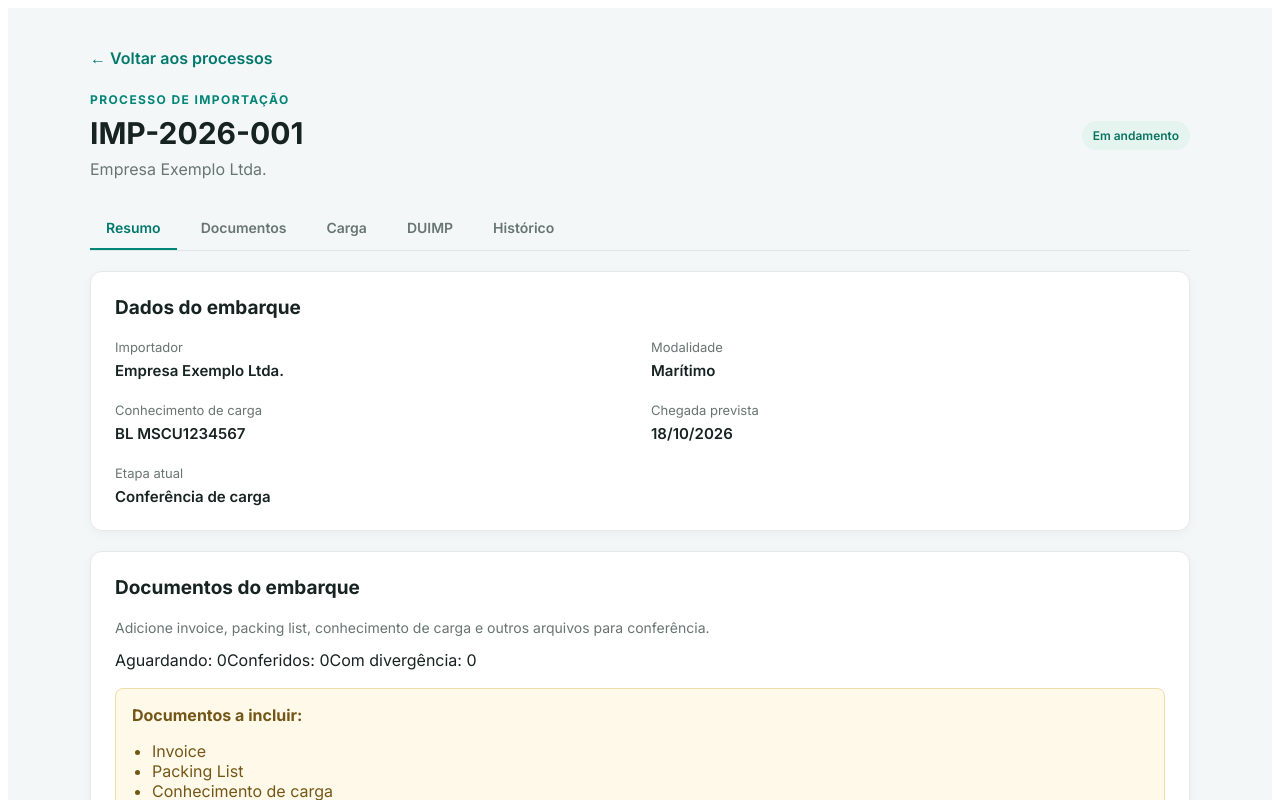
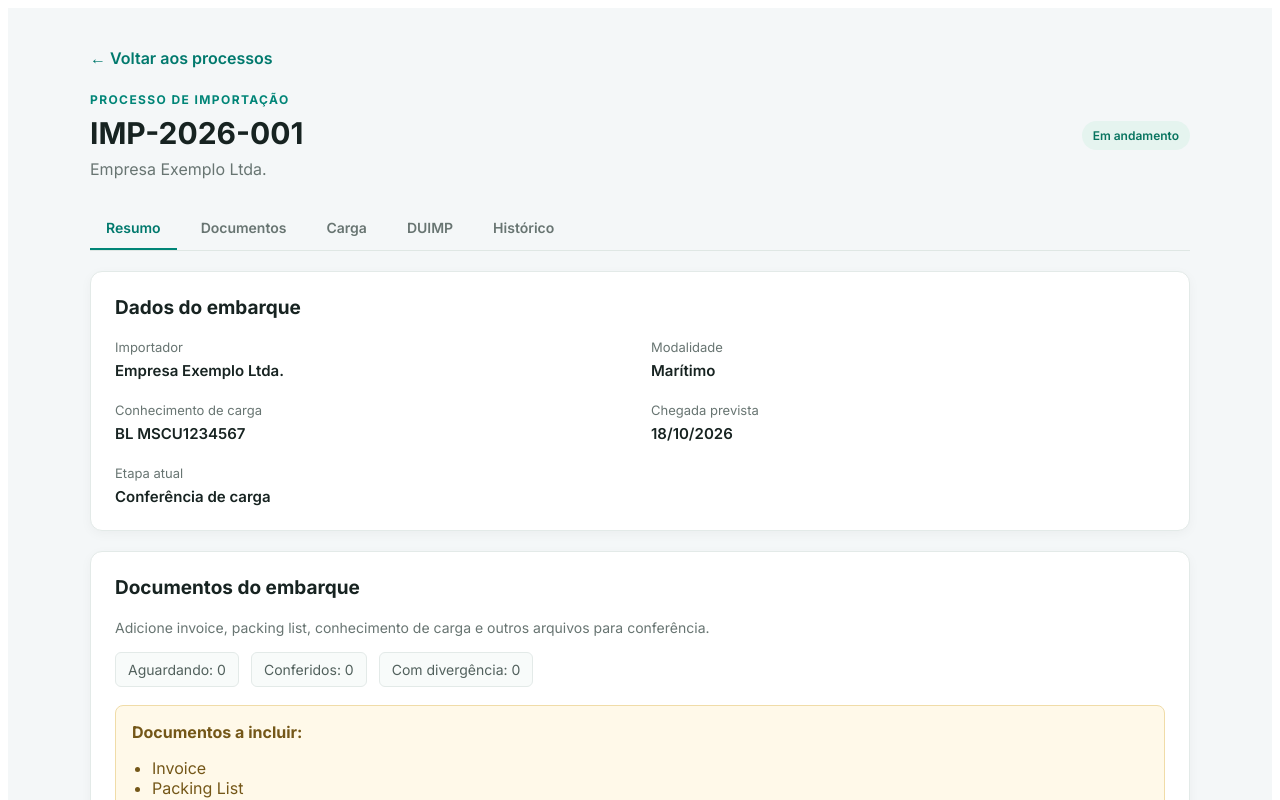
Before and after one commit to mviniciusps/atlas-comex-web, an Angular app: page /processos/IMP-2026-001 in a window 1280 px wide. Shown: the top 800 px of the page. Built offline with nearby package versions, Linux system fonts and the light colour scheme.

Commit message:
Estiliza resumo da conferencia

```diff
--- a/src/app/features/processos/pages/detalhe-processo/detalhe-processo.component.scss
+++ b/src/app/features/processos/pages/detalhe-processo/detalhe-processo.component.scss
@@ -313,3 +313,19 @@ h1 {
     color: #172321;
     font: inherit;
 }
+
+.resumo-conferencia {
+    display: flex;
+    flex-wrap: wrap;
+    gap: 12px;
+    margin: 16px 0;
+}
+
+.resumo-conferencia span {
+    padding: 8px 12px;
+    border: 1px solid #e3eae8;
+    border-radius: 6px;
+    background: #f8fbfa;
+    color: #52615d;
+    font-size: 14px;
+}
```
